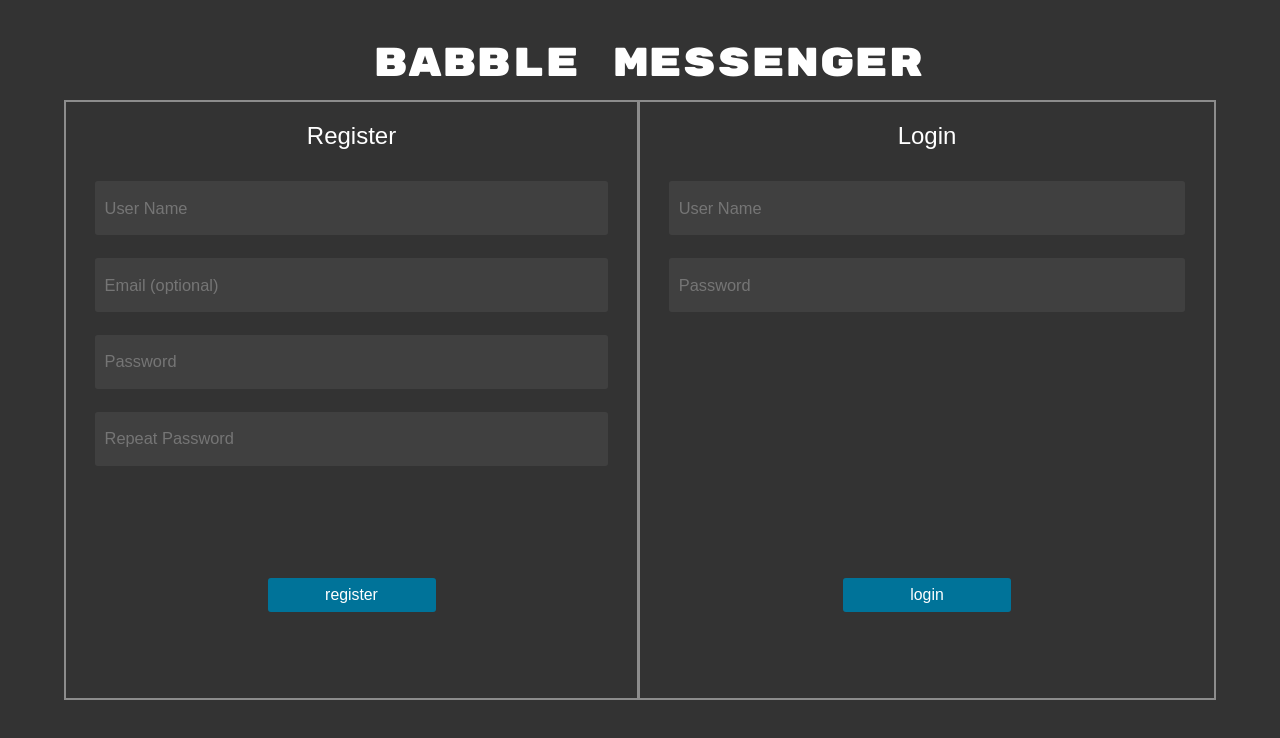
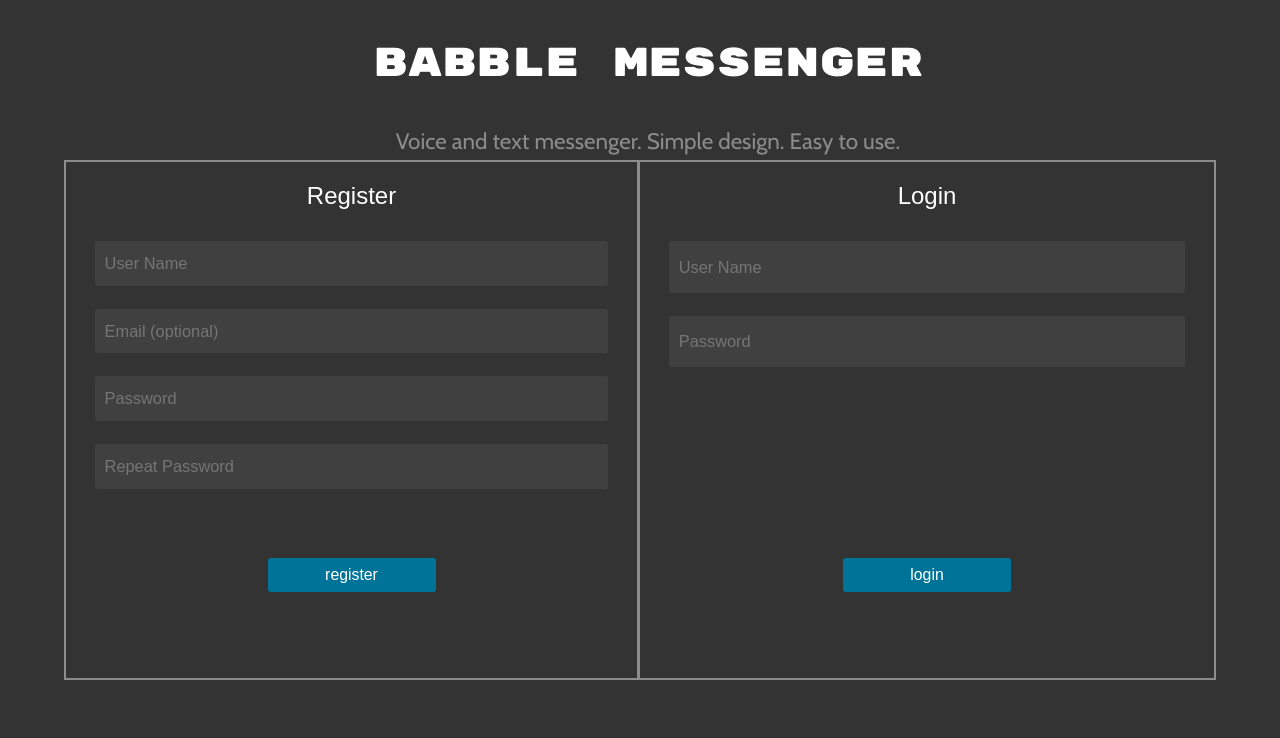
Before and after one commit to tlagore/babble_messenger, a website: page public/index.html in a window 1280 px wide. Drawn offline with nearby package versions, Linux system fonts and the light colour scheme.

Commit message:
Added small description on main site

```diff
--- a/public/index.html
+++ b/public/index.html
@@ -7,6 +7,7 @@
   </head>
   <body>
     <div class="page-header">Babble Messenger</div>
+    <div class="header-underlay">Voice and text messenger. Simple design. Easy to use.</div>
     <div class="flex-wrapper" id="login-wrapper">
       <div class="flex-centered">
 	<div class="register-panel">
@@ -34,6 +35,7 @@
 	</div>
       </div>
     </div>
+
     <script
        src="https://code.jquery.com/jquery-3.1.1.min.js"
        integrity="sha256-hVVnYaiADRTO2PzUGmuLJr8BLUSjGIZsDYGmIJLv2b8="
--- a/public/static/style.css
+++ b/public/static/style.css
@@ -23,9 +23,9 @@ body{
     position: absolute;
     z-index: 3;
     width: 90%;
-    height: 75%;
+    height: 65%;
 
-    top: 12.5%;
+    top: 20%;
     left: 5%;
 
     animation-duration: 0.5s;
@@ -666,9 +666,16 @@ input[type="submit"]:hover{
     margin-top: 3%;
     margin-bottom: 3%;
     font-size: calc(30px + .5vw + .5vh);
-    font-family: 'Cabin', sans-serif;
     font-family: 'Rubik Mono One', sans-serif;
     color: white;
+}
+
+.header-underlay{
+    width: 100%;
+    text-align: center;
+    margin-bottom: 3%;
+    font-size: calc(12px + .5vw + .5vh);
+    font-family: 'Cabin', sans-serif;
 }
 
 .menu-item-btn{
```
